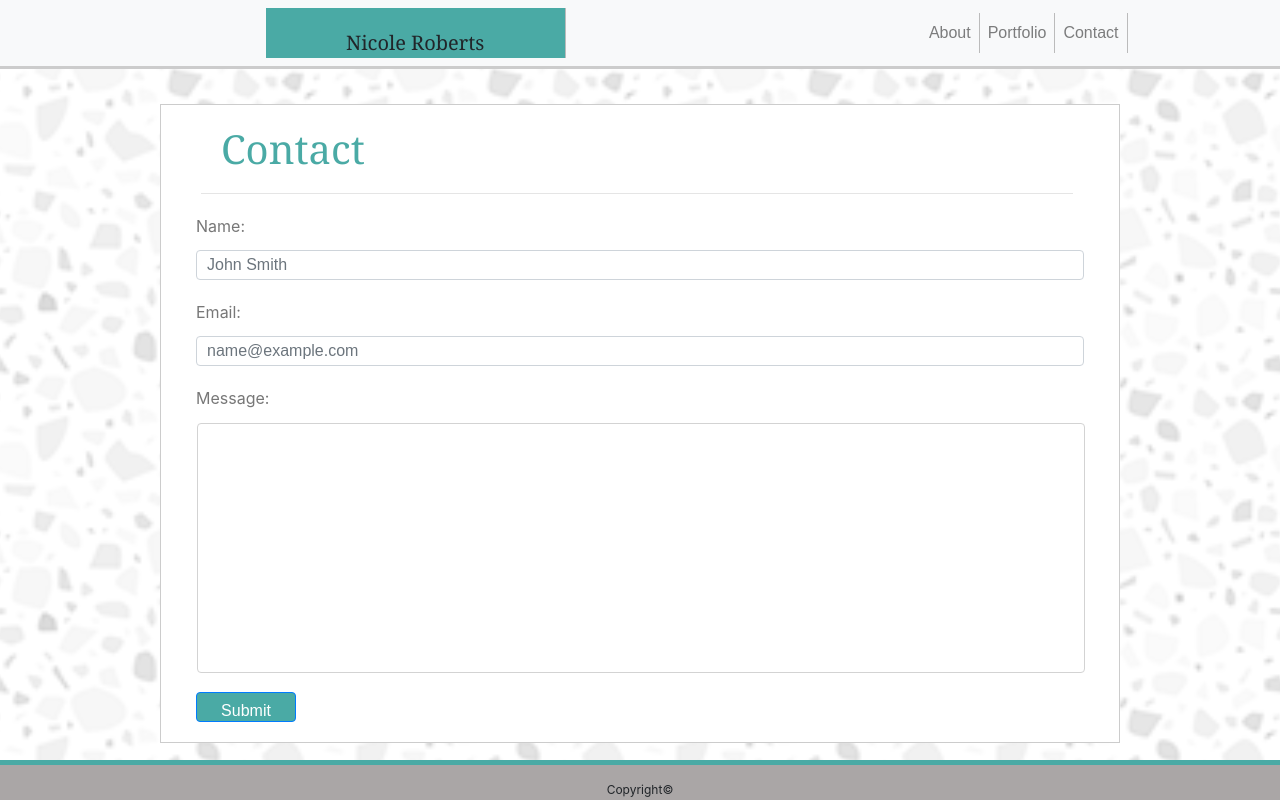
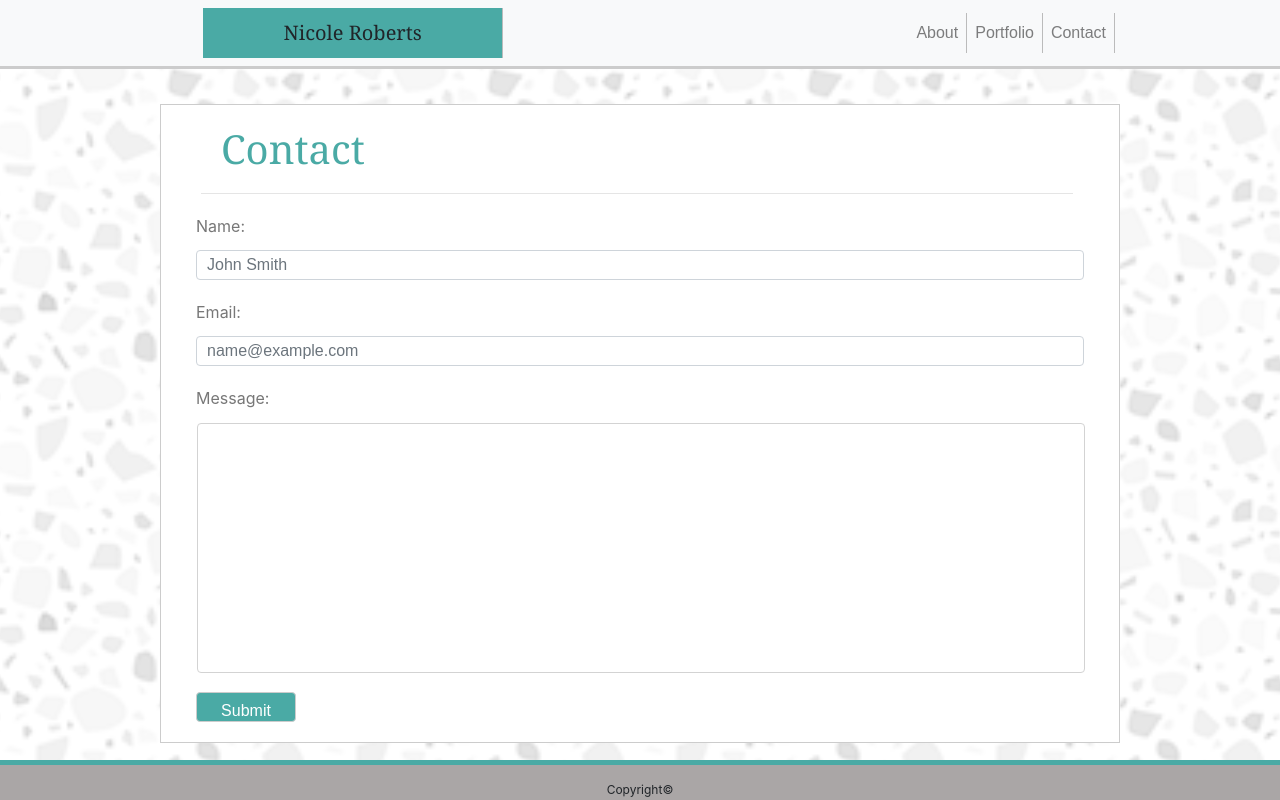
Before and after one commit to nicolerobertsb/Bootstrap-Portfolio, a plain HTML site: page contact.html in a window 1280 px wide. Drawn offline with nearby package versions, Linux system fonts and the light colour scheme.

Commit message:
modified style sheet

```diff
--- a/style.css
+++ b/style.css
@@ -38,8 +38,8 @@ a{
     text-align: center;
     height: 50px;
     width: 300px;
-    padding: 20px 15px;
-    margin-left:20%;
+    padding: 10px;
+    margin-left:15%;
 }
 
 #contact{
@@ -133,6 +133,7 @@ hr{
     width: 100px;
     height:30px;
     line-height:150%;
+    border-color: #cccccc;
     font-family: Arial, Helvetica, sans-serif;
 }
 
```
